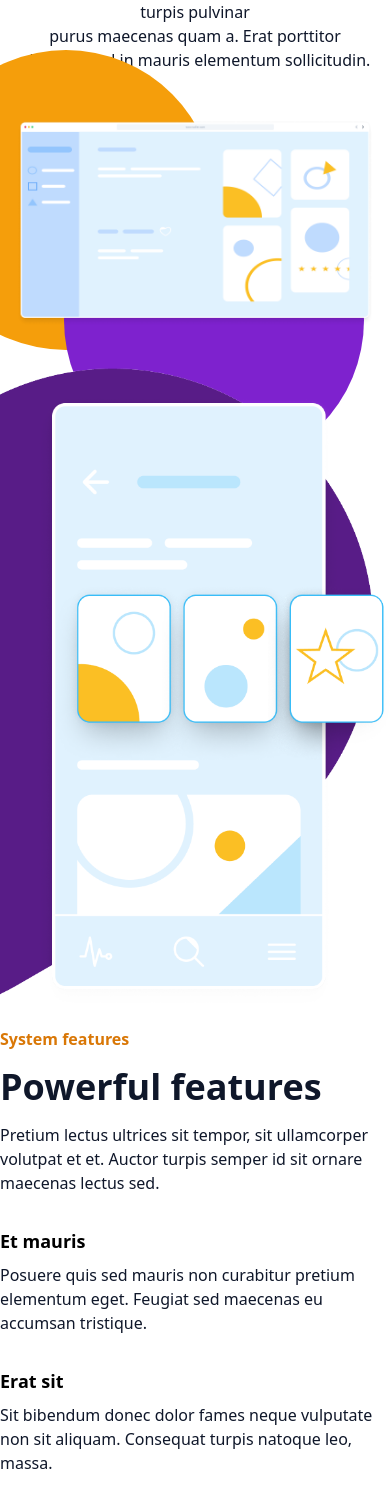
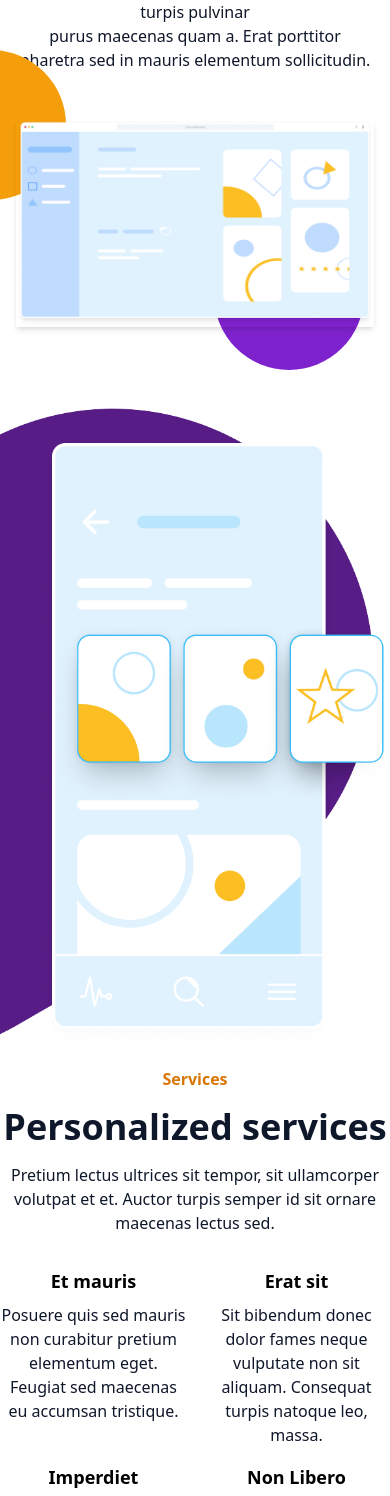
Before and after one commit to PauloAquarius0299/buzzvel-fe-test-2024, a Next.js app: page / in a window 390 px wide. Shown: the part 1307-2803 px from the top of the page. Built offline with nearby package versions, Linux system fonts and the light colour scheme.

Commit message:
feat: add mobile design for services, features and modal sections

```diff
--- a/app/components/Features.tsx
+++ b/app/components/Features.tsx
@@ -3,15 +3,16 @@ import Image from 'next/image';
 const Features = () => {
   return (
     <section className='py-10'>
-      <div className='flex flex-col md:flex-row justify-between items-start'>
-        <div className='flex-1 px-4 md:px-10'>
+      <div className='flex flex-col items-center text-center md:flex-row md:text-left md:justify-between md:items-start'>
+        <div className='flex-1 px-4 md:px-10 order-1 md:order-1'>
           <p className="text-orangeBold mb-8 font-semibold">System features</p>
           <h4 className="font-bold text-textColor mb-4 text-4xl">Powerful features</h4>
-          <p className="text-textColor ">
+          <p className="text-textColor">
             Pretium lectus ultrices sit tempor, sit ullamcorper volutpat et et. Auctor turpis semper id sit ornare maecenas lectus sed.
           </p>
 
-          <div className='grid grid-cols-1 md:grid-cols-2 gap-8 mt-10'>
+
+          <div className='grid grid-cols-2 gap-4 mt-10'>
             <div className="rounded-lg">
               <span className="block font-semibold text-lg mb-2">Erat sit</span>
               <p className="text-textColor">
@@ -38,13 +39,13 @@ const Features = () => {
             </div>
           </div>
         </div>
-
-        <div className=''>
+        <div className='order-2 md:order-2 mt-8 md:mt-0'>
           <Image
             src={'/mobile-2.png'}
             alt='mobile 2'
             width={400}
             height={200}
+
           />
         </div>
       </div>
--- a/app/components/Footer.tsx
+++ b/app/components/Footer.tsx
@@ -12,14 +12,14 @@ const Footer = () => {
             height={100}
             className="md:w-auto"
           />
-          <p className="text-center md:text-left">
+          <p className="text-center md:text-left  font-semibold text-textColor">
             © 2023 Soller, Inc. All rights reserved.
           </p>
         </div>
 
         <div className="mt-4 md:mt-0">
-          <ul className="flex space-x-4">
-            <li>
+          <ul className="flex space-x-4 text-textColor font-semibold">
+          <li>
               <a href="#" className="hover:underline">Terms</a>
             </li>
             <li>
@@ -28,6 +28,7 @@ const Footer = () => {
             <li>
               <a href="#" className="hover:underline">Support</a>
             </li>
+
           </ul>
         </div>
       </div>
--- a/app/components/Modal.tsx
+++ b/app/components/Modal.tsx
@@ -13,23 +13,24 @@ const ModalSection = () => {
       </div>
 
       <div className="relative flex justify-center items-center mt-10">
+        {/* Círculo laranja */}
+        <div
+          className='absolute w-[150px] h-[150px] md:w-[300px] md:h-[300px] lg:w-[600px] lg:h-[600px] bg-orange rounded-full z-0'
+          style={{ top: '-70px', left: '-100px' }}
+        ></div>
 
-        <div className='absolute w-[300px] h-[300px] md:w-[600px] md:h-[600px] bg-orange rounded-full z-0'
-          style={{ top: '-70px', left: '-100px' }}>
-        </div>
-
-
-        <div className='absolute w-[300px] h-[300px] md:w-[450px] md:h-[450px] bg-purple rounded-full z-0'
-          style={{ top: '50px', right: '10px' }}>
-        </div>
-
+        {/* Círculo roxo */}
+        <div
+          className='absolute w-[150px] h-[200px] md:w-[300px] md:h-[300px] lg:w-[450px] lg:h-[450px] bg-purple rounded-full z-0'
+          style={{ top: '50px', right: '10px' }}
+        ></div>
 
         <Image
           src={'/Desktop.png'}
           alt='desktop'
           width={1000}
           height={1000}
-          className='relative z-10'
+          className='relative z-10 shadow-md'
         />
       </div>
     </section>
--- a/app/components/Services.tsx
+++ b/app/components/Services.tsx
@@ -2,45 +2,43 @@ import Image from 'next/image';
 
 const Services = () => {
   return (
-    <section className="relative flex flex-col md:flex-row justify-between items-center">
-        <div className="md:w-1/2">
+    <section className='py-10'>
+      <div className="flex flex-col items-center text-center md:flex-row md:text-left md:justify-between md:items-center">
+      <div className="">
           <Image
             src="/mobile.png"
             alt="mobile image"
             width={400}
             height={200}
-          className="rounded-lg"
+
           />
         </div>
-      <div className="">
-        <p className="text-orangeBold mb-4 font-semibold">System features</p>
-        <h4 className="font-bold text-textColor mb-4 text-4xl">Powerful features</h4>
-        <p className="text-textColor  mb-8">
+        <div className="md:w-1/2 order-2 md:order-1">
+          <p className="text-orangeBold mb-4 font-semibold">Services</p>
+          <h4 className="font-bold text-textColor mb-4 text-4xl">Personalized services</h4>
+          <p className="text-textColor mb-8">
             Pretium lectus ultrices sit tempor, sit ullamcorper volutpat et et. Auctor turpis semper id sit ornare maecenas lectus sed.
           </p>
-        <div>
-          <div className="grid grid-cols-1 gap-8 md:grid-cols-2 md:gap-16">
-            <div className="rounded-lg ">
+          {/* Agrupando as frases */}
+          <div className="grid grid-cols-2 gap-4">
+            <div className="rounded-lg">
               <span className="block font-semibold text-lg mb-2">Et mauris</span>
               <p className="text-textColor">
                 Posuere quis sed mauris non curabitur pretium elementum eget. Feugiat sed maecenas eu accumsan tristique.
               </p>
             </div>
-
             <div className="rounded-lg">
               <span className="block font-semibold text-lg mb-2">Erat sit</span>
               <p className="text-textColor">
                 Sit bibendum donec dolor fames neque vulputate non sit aliquam. Consequat turpis natoque leo, massa.
               </p>
             </div>
-
             <div className="rounded-lg">
               <span className="block font-semibold text-lg mb-2">Imperdiet pellentesque</span>
               <p className="text-textColor">
                 Platea arcu dapibus non magna cursus lectus id sollicitudin. Enim viverra parturient tristique nulla.
               </p>
             </div>
-
             <div className="rounded-lg">
               <span className="block font-semibold text-lg mb-2">Non Libero</span>
               <p className="text-textColor">
@@ -49,6 +47,7 @@ const Services = () => {
             </div>
           </div>
         </div>
+
       </div>
     </section>
   );
```
Lines whose indentation alone changed are shown as unchanged.
